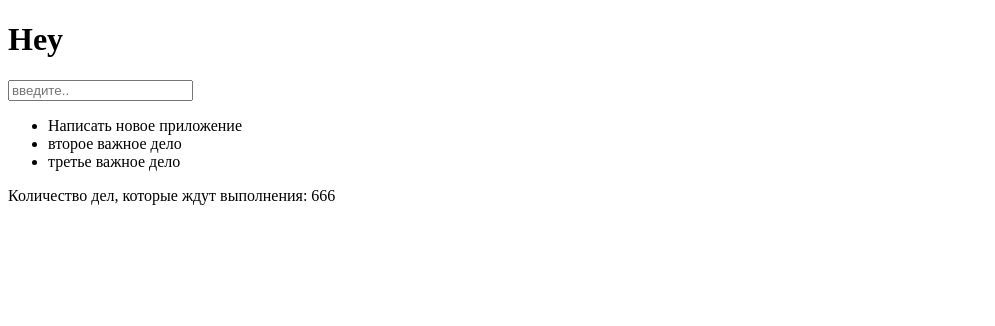
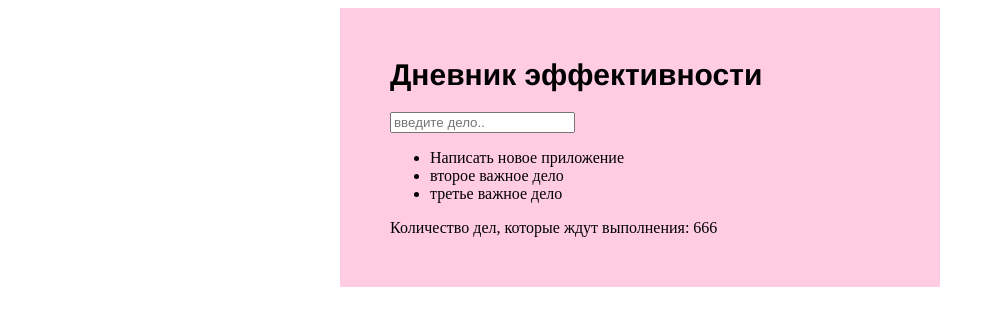
Before and after one commit to WebHeroSchool/todoNika, a React (Create React App) app: page / in a window 1280 px wide. Shown: the top 326 px of the page, without its empty margins (0-995 px from the left). Built offline with nearby package versions, Linux system fonts and the light colour scheme.

Commit message:
added styles

```diff
--- /dev/null
+++ b/src/components/App/App.css
@@ -0,0 +1,13 @@
+.wrap {
+	background-color: #ffcce1;
+	padding: 50px;
+	width: 500px;
+	margin: auto;
+}
+
+.wrap__title {
+	font-family: Helvetica;
+	font-size: 30px;
+	margin-bottom: 20px;
+	font-weight: bold;
+}
--- a/src/components/App/App.js
+++ b/src/components/App/App.js
@@ -2,6 +2,7 @@ import React from 'react';
 import ItemList from '../ItemList/ItemList';
 import InputItem from '../InputItem/InputItem';
 import Footer from '../Footer/Footer';
+import './App.css';
 
 const todoItem = 'Написать новое приложение';
 
@@ -19,8 +20,8 @@ const App = () => {
 	];
 
 	return (
-		<div>
-			<h1>Hey</h1>
+		<div className="wrap">
+			<div className="wrap__title">Дневник эффективности</div>
 			<InputItem/>
 			<ItemList items={items}/>
 			<Footer count={666} />
--- a/src/components/InputItem/InputItem.js
+++ b/src/components/InputItem/InputItem.js
@@ -1,5 +1,5 @@
 import React from 'react';
 
-const InputItem = () => (<input placeholder="введите.."/>);
+const InputItem = () => (<input placeholder="введите дело.."/>);
 
 export default InputItem;
```
